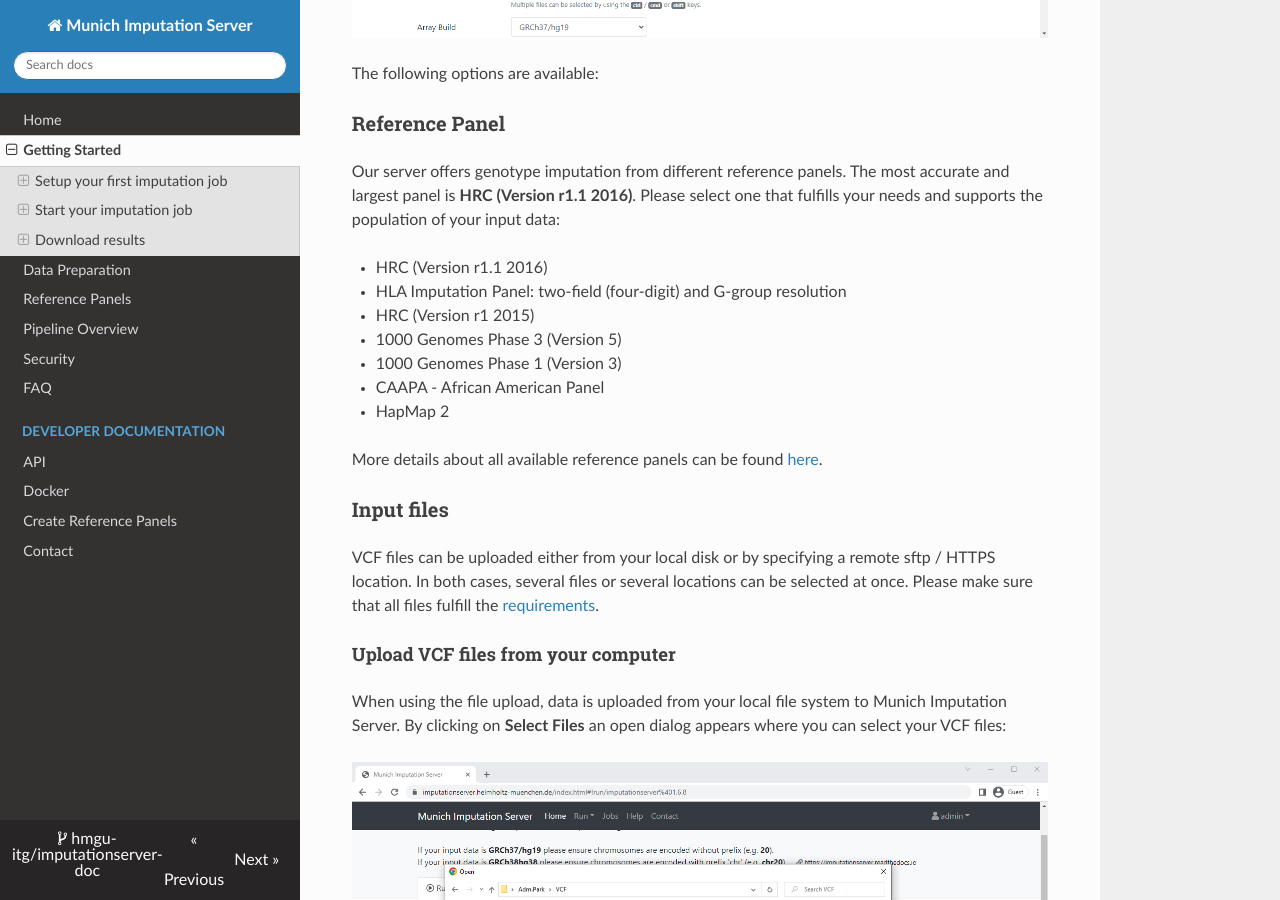
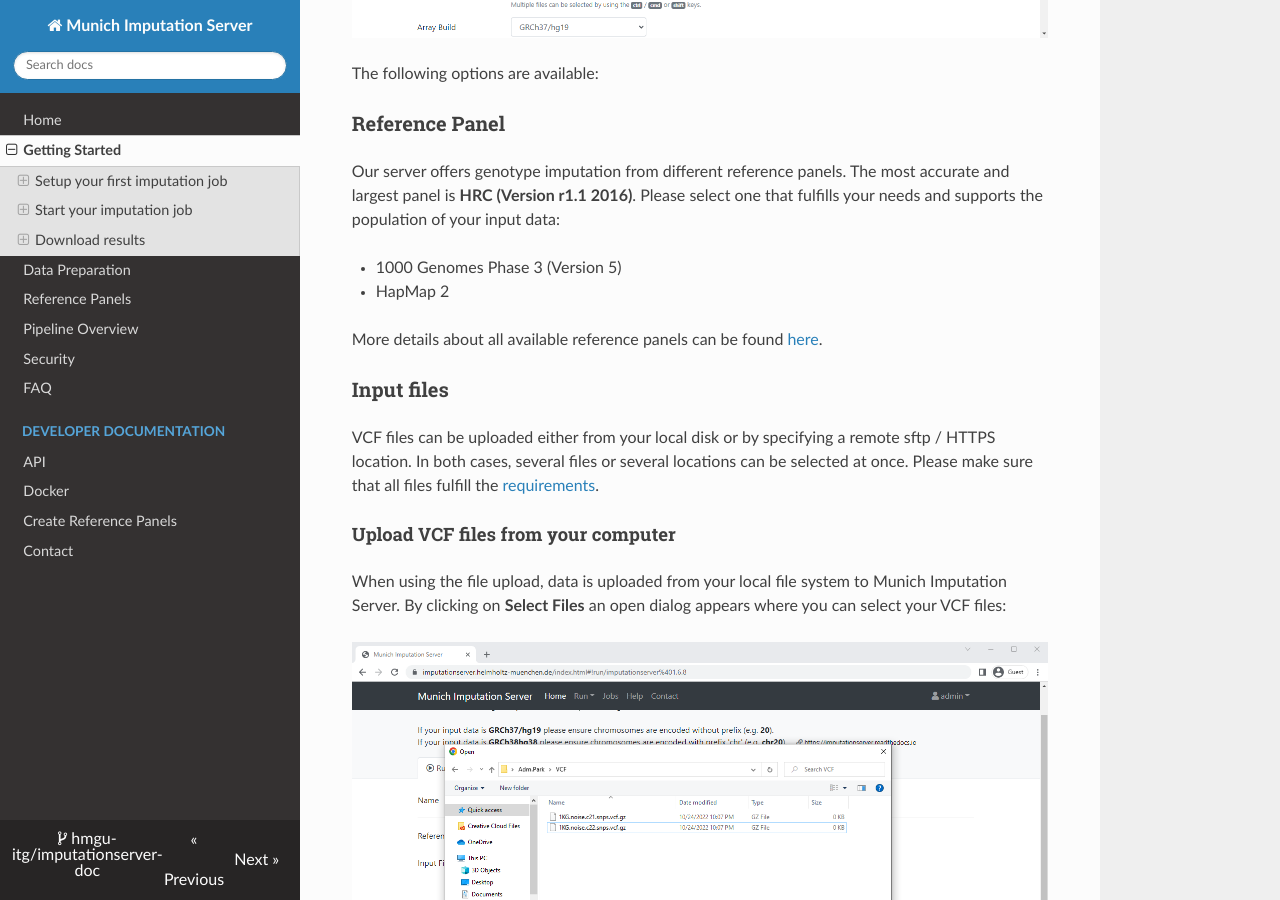
Before and after one commit to hmgu-itg/imputationserver-doc, an MkDocs documentation site: the page built from docs/getting-started.md, in a window 1280 px wide and 900 px high, scrolled down 1003 px. Built offline with MkDocs 1.6.1, drawn with Linux system fonts in a browser that asks for light colours; nearby versions of some CDN libraries.

Commit message:
Update getting-started.md

```diff
--- a/docs/getting-started.md
+++ b/docs/getting-started.md
@@ -22,12 +22,7 @@ The following options are available:
 
 Our server offers genotype imputation from different reference panels. The most accurate and largest panel is **HRC (Version r1.1 2016)**. Please select one that fulfills your needs and supports the population of your input data:
 
-- HRC (Version r1.1 2016)
-- HLA Imputation Panel: two-field (four-digit) and G-group resolution
-- HRC (Version r1 2015)
 - 1000 Genomes Phase 3 (Version 5)
-- 1000 Genomes Phase 1 (Version 3)
-- CAAPA - African American Panel
 - HapMap 2
 
 More details about all available reference panels can be found [here](/reference-panels/).
```
